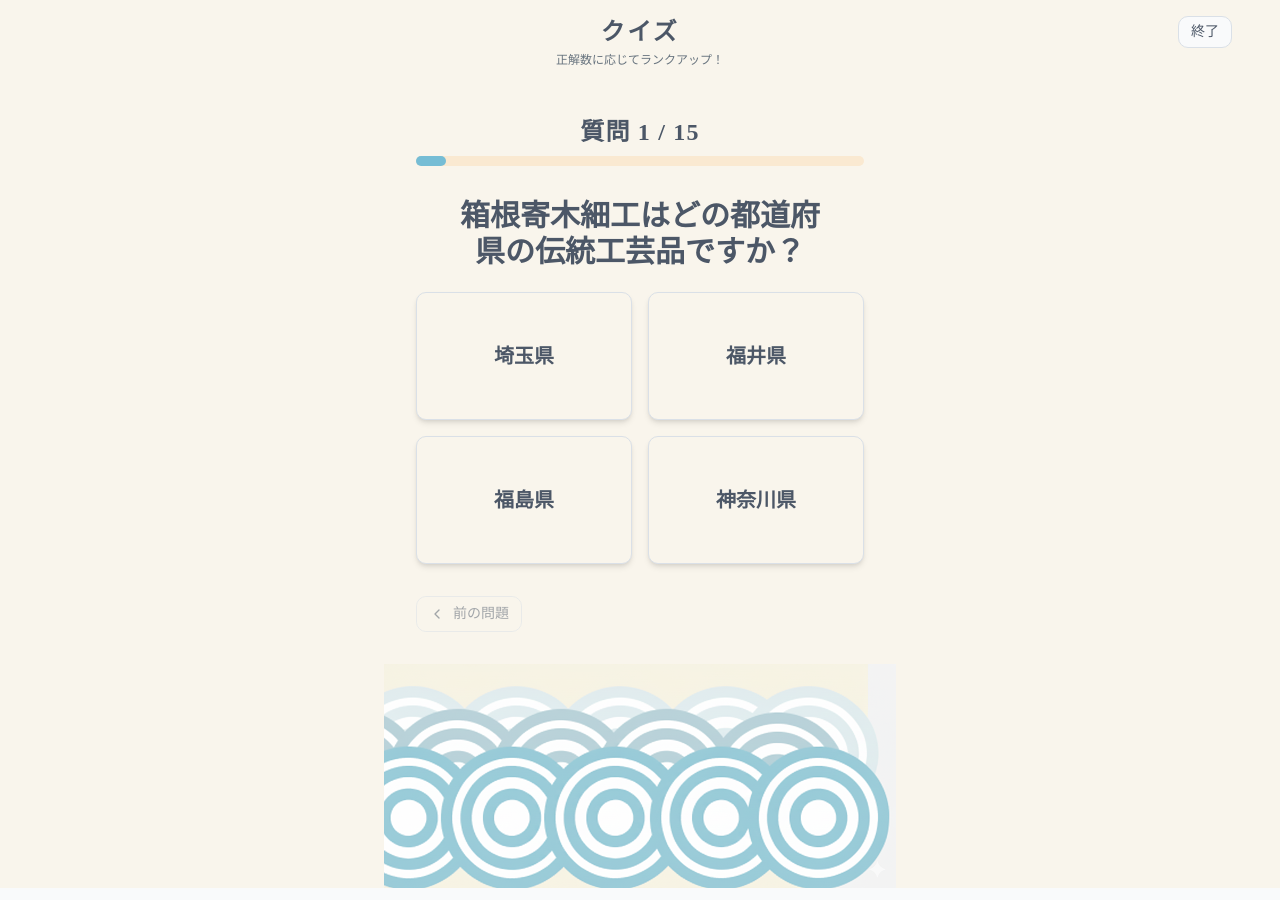
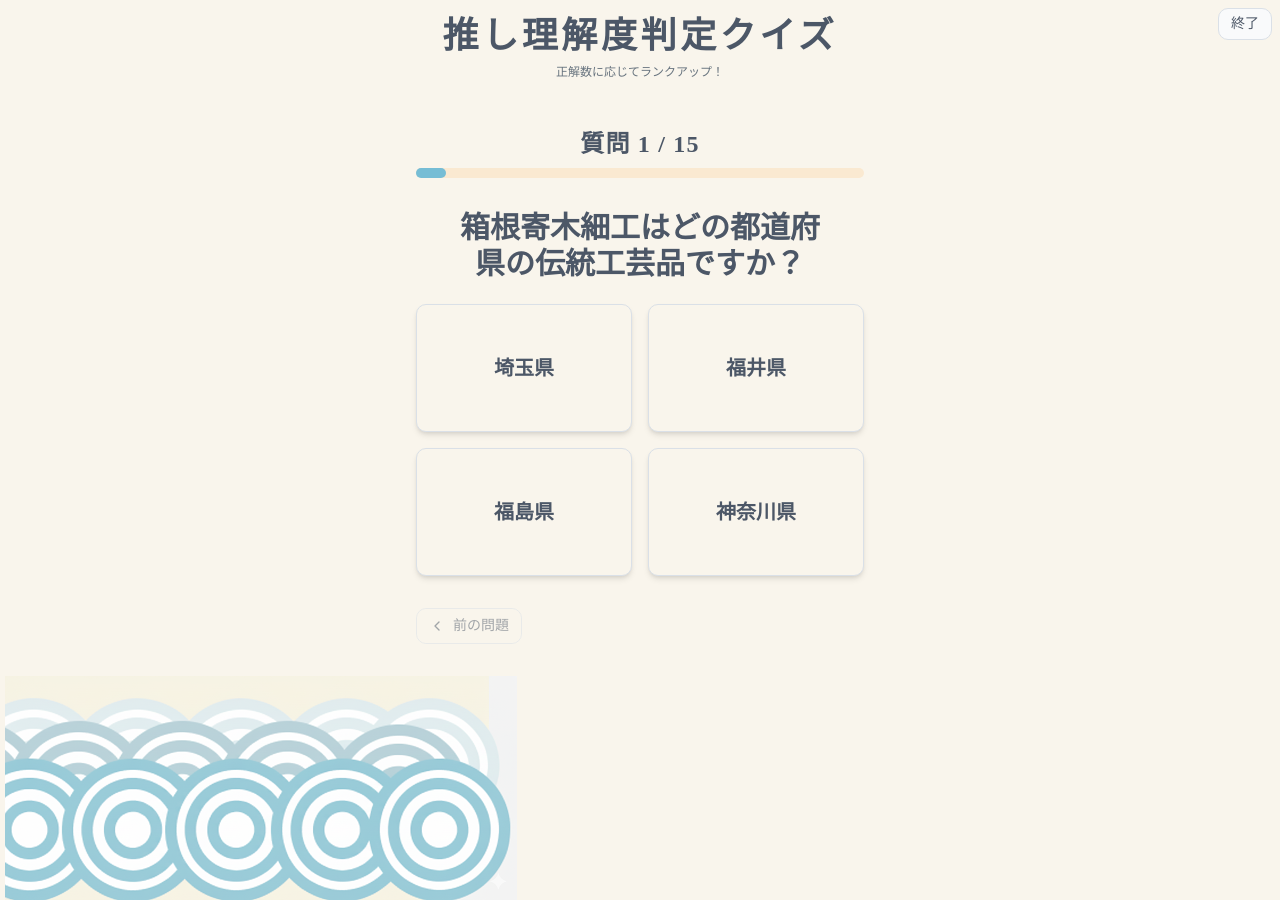
Before and after one commit to nuusan777/v0-japanese-craft-quiz-, a Next.js app: page /quiz in a window 1280 px wide. Built offline with nearby package versions, Linux system fonts and the light colour scheme; a web font is replaced by a local one.

Commit message:
ほぼ完成

```diff
--- a/app/quiz/page.tsx
+++ b/app/quiz/page.tsx
@@ -132,19 +132,16 @@ export default function QuizPage() {
   return (
     <div className="min-h-screen bg-card flex flex-col font-serif">
       {/* ★★★ 変更点：ヘッダーに終了ボタンを追加 ★★★ */}
-      <header className="py-4 px-4">
-        <div className="container mx-auto flex justify-between items-center">
-            <div className="w-1/3"></div> {/* 左側のスペース確保用 */}
-            <div className="w-1/3 text-center">
-                <h1 className="text-2xl font-bold tracking-widest text-foreground">クイズ</h1>
-            </div>
-            <div className="w-1/3 flex justify-end">
-                <Link href="/genre-selection">
-                    <Button variant="outline" size="sm">終了</Button>
-                </Link>
-            </div>
+      <header className="py-4 px-4 relative">
+        <div className="container mx-auto flex flex-col items-center">
+          <h1 className="text-4xl font-bold tracking-widest text-foreground text-center break-words max-w-3xl mx-auto">推し理解度判定クイズ</h1>
+          <p className="text-xs text-muted-foreground text-center mt-2">正解数に応じてランクアップ！</p>
         </div>
-        <p className="text-xs text-muted-foreground text-center mt-1">正解数に応じてランクアップ！</p>
+        <div className="absolute top-2 right-2 z-10">
+          <Link href="/genre-selection">
+            <Button variant="outline" size="sm">終了</Button>
+          </Link>
+        </div>
       </header>
 
       <main className="container mx-auto px-4 py-8 flex-1 flex flex-col justify-center">
@@ -169,7 +166,7 @@ export default function QuizPage() {
           backgroundImage: 'url("/unnamed.png")',
           backgroundRepeat: 'no-repeat',
           backgroundSize: 'contain',
-          backgroundPosition: 'center bottom',
+          backgroundPosition: 'left 5px bottom',
         }}
       >
       </footer>
```
